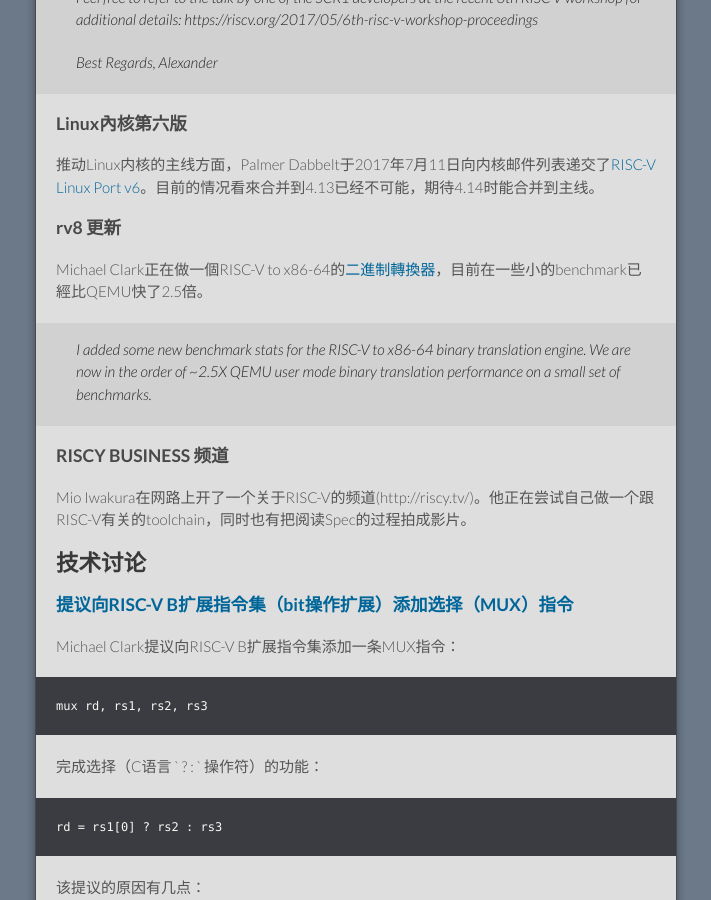
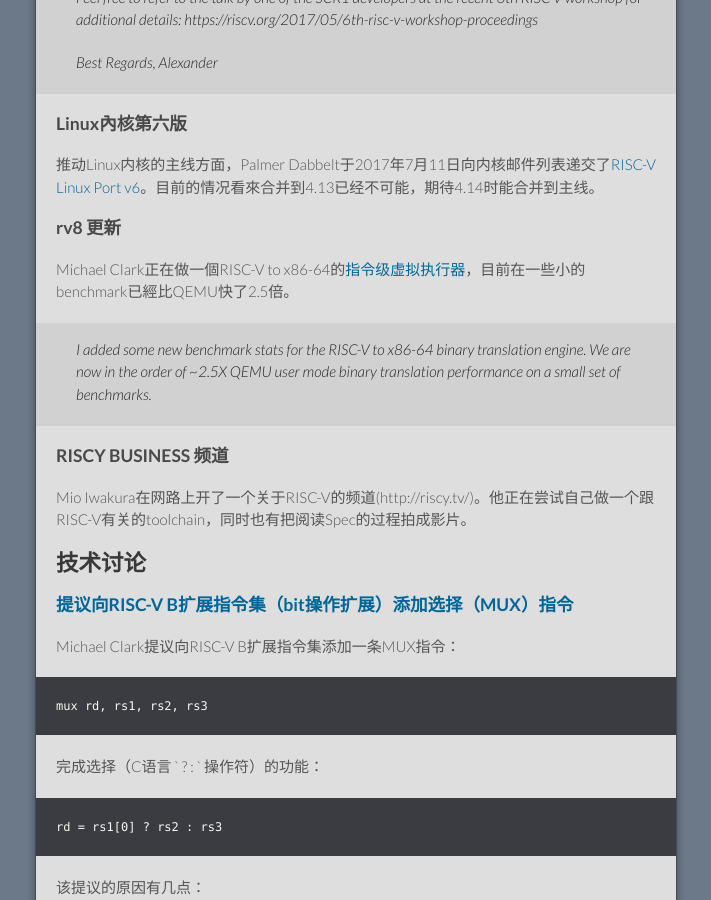
Before and after one commit to cnrv/home, a Jekyll site: the page built from bi-week-rpts/2017-07-20.md, in a window 1280 px wide and 900 px high, scrolled down 567 px. Shown: the whole window, without its empty margins (284-995 px from the left). Built offline with Jekyll 4.4.1, drawn with Linux system fonts in a browser that asks for light colours; our own code applies the rules of GitHub Pages for plain Markdown files.

Commit message:
change the translation of binary translation
二进制转换好像没有表达出其实这个是虚拟机的含义。

```diff
--- a/bi-week-rpts/2017-07-20.md
+++ b/bi-week-rpts/2017-07-20.md
@@ -32,7 +32,7 @@
 推动Linux内核的主线方面，Palmer Dabbelt于2017年7月11日向内核邮件列表递交了[RISC-V Linux Port v6](https://lkml.org/lkml/2017/7/11/707)。目前的情况看來合并到4.13已经不可能，期待4.14时能合并到主线。
 
 ### rv8 更新
-Michael Clark正在做一個RISC-V to x86-64的[二進制轉換器](https://groups.google.com/a/groups.riscv.org/d/msgid/sw-dev/665BA762-20F5-462F-97DE-7B914E8F1476%40mac.com?utm_medium=email&utm_source=footer)，目前在一些小的benchmark已經比QEMU快了2.5倍。
+Michael Clark正在做一個RISC-V to x86-64的[指令级虚拟执行器](https://groups.google.com/a/groups.riscv.org/d/msgid/sw-dev/665BA762-20F5-462F-97DE-7B914E8F1476%40mac.com?utm_medium=email&utm_source=footer)，目前在一些小的benchmark已經比QEMU快了2.5倍。
 > I added some new benchmark stats for the RISC-V to x86-64 binary translation engine. We are now in the order of ~2.5X QEMU user mode binary translation performance on a small set of benchmarks.
 
 ### RISCY BUSINESS 频道
```
